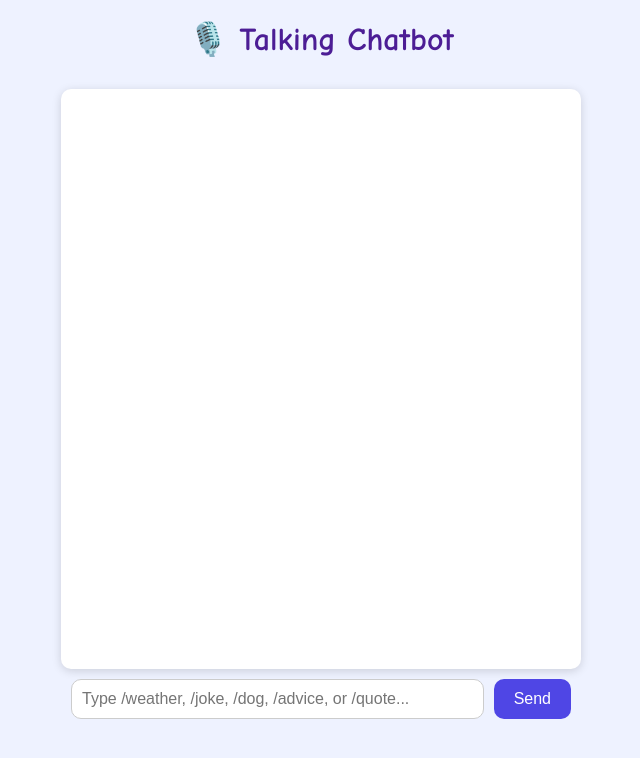
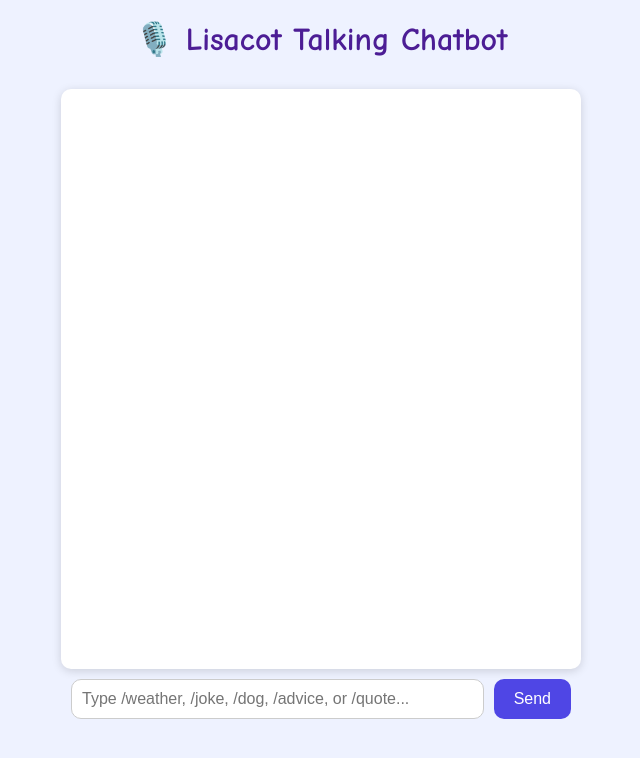
Before and after one commit to v-techhub/lisacot-chatbot, a plain HTML site: page index.html in a window 1280 px wide. Shown: the whole page, without its empty margins (319-959 px from the left). Drawn offline with Linux system fonts and the light colour scheme.

Commit message:
add title

```diff
--- a/index.html
+++ b/index.html
@@ -7,7 +7,7 @@
     <link rel="stylesheet" href="style.css" />
   </head>
   <body>
-    <h1>🎙️ Talking Chatbot</h1>
+    <h1>🎙️ Lisacot Talking Chatbot</h1>
     <div id="chat"></div>
     <div id="input-area">
       <input
```
